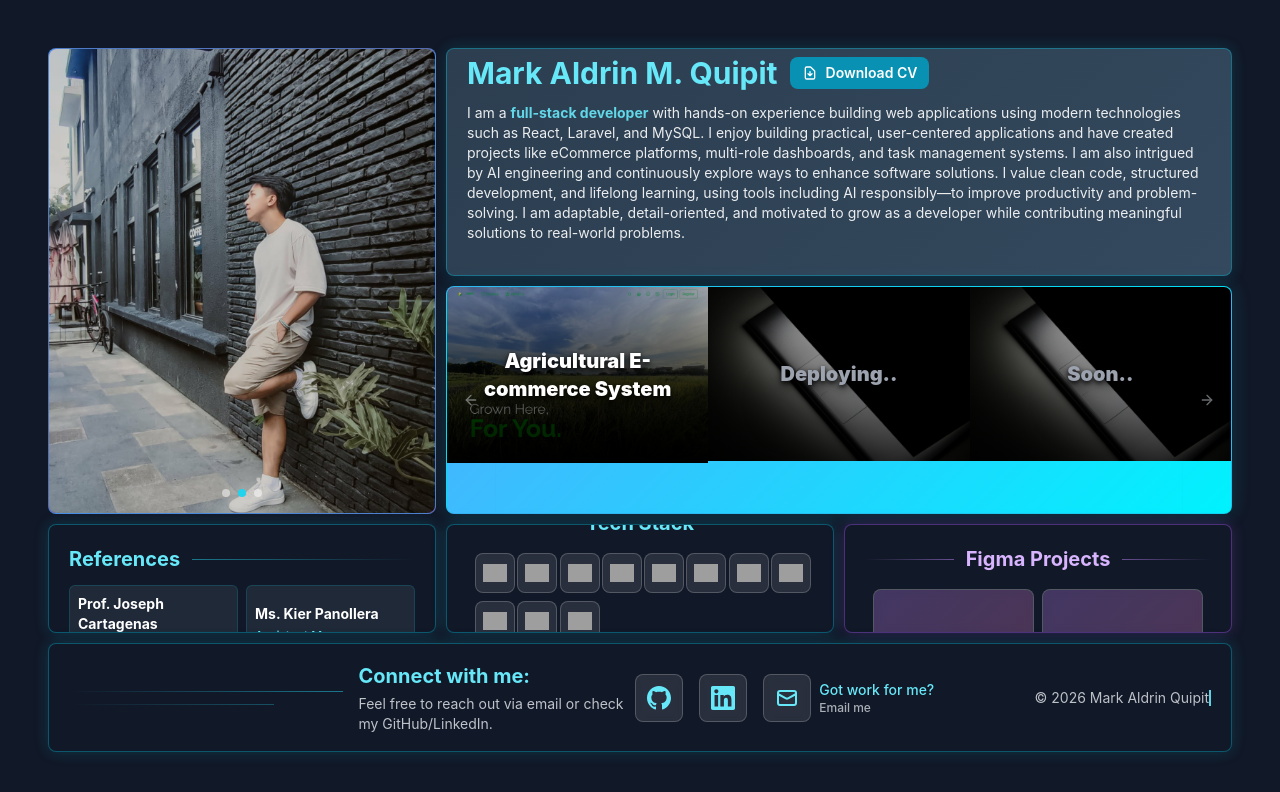
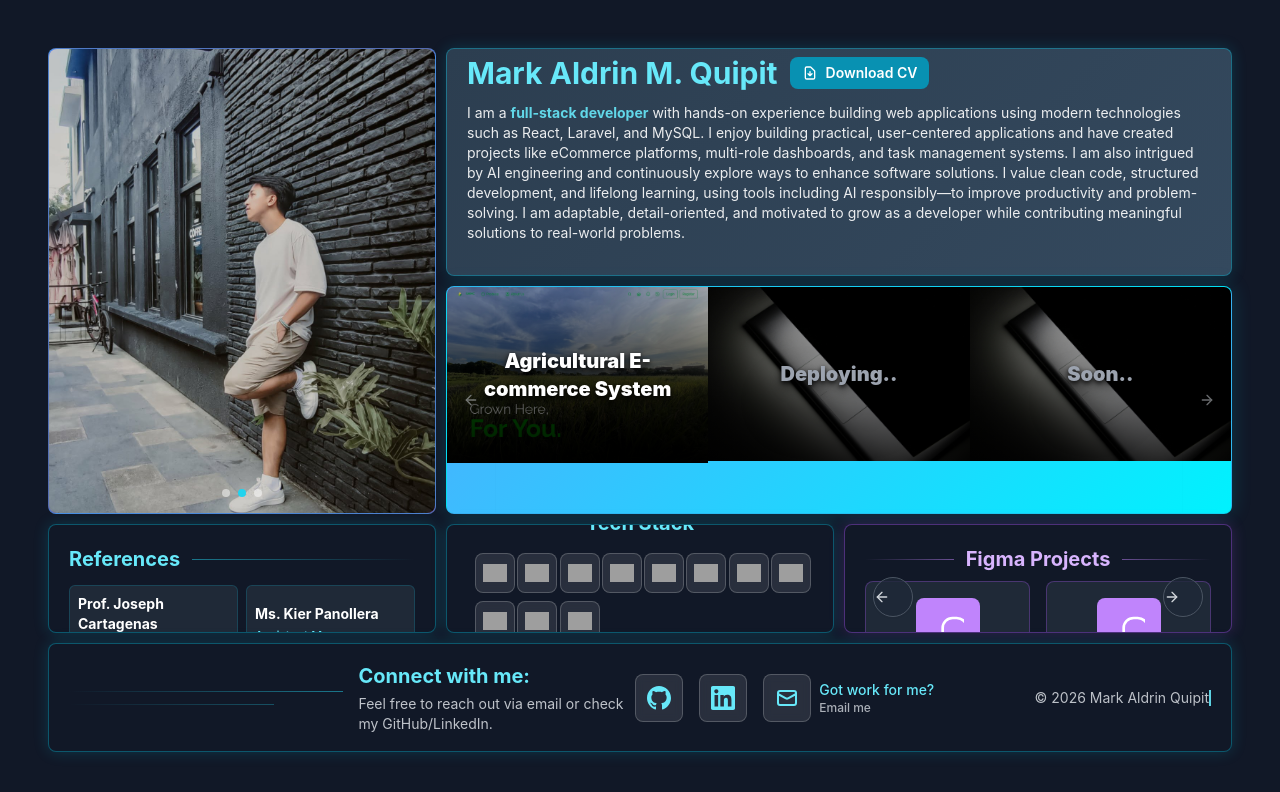
Before and after one commit to MarkA-Quipit/Grid-Portfolio, a React (Create React App) app: page / in a window 1280 px wide. Shown: the top 792 px of the page. Built offline with nearby package versions, Linux system fonts and the light colour scheme; grey boxes are pictures that could not be loaded.

Commit message:
updated figma project grid design

```diff
--- a/src/components/FigmaProjects.tsx
+++ b/src/components/FigmaProjects.tsx
@@ -5,8 +5,16 @@ import {
   TooltipProvider,
   TooltipTrigger,
 } from "./ui/tooltip"
+import {
+  Carousel,
+  CarouselContent,
+  CarouselItem,
+  CarouselNext,
+  CarouselPrevious,
+} from "./ui/carousel"
 
 interface FigmaProject {
+  id: number;
   name: string;
   description: string;
   thumbnail: string;
@@ -24,28 +32,88 @@ const FigmaProjects: React.FC<FigmaProjectsProps> = ({
 }) => {
   const figmaProjects: FigmaProject[] = [
     {
-      name: 'E-Commerce UI Kit',
-      description: 'Complete design system for online shopping platforms',
-      thumbnail: '/images/figma-project-1.jpg',
-      link: '#'
+      id: 1,
+      name: 'E-Commerce Platform',
+      description: 'Complete design system for online shopping with product catalogs, checkout flows, and user dashboards',
+      thumbnail: '/images/figma-ecommerce.jpg',
+      link: 'https://figma.com/file/ecommerce-platform'
     },
     {
-      name: 'Dashboard Design',
-      description: 'Admin dashboard with data visualization components',
-      thumbnail: '/images/figma-project-2.jpg',
-      link: '#'
+      id: 2,
+      name: 'SaaS Dashboard',
+      description: 'Modern admin dashboard with data visualization, analytics charts, and user management interfaces',
+      thumbnail: '/images/figma-dashboard.jpg',
+      link: 'https://figma.com/file/saas-dashboard'
     },
     {
-      name: 'Mobile App Wireframes',
-      description: 'iOS and Android app wireframes and prototypes',
-      thumbnail: '/images/figma-project-3.jpg',
-      link: '#'
+      id: 3,
+      name: 'Mobile Banking App',
+      description: 'iOS and Android banking app with secure authentication, transaction history, and payment features',
+      thumbnail: '/images/figma-banking.jpg',
+      link: 'https://figma.com/file/mobile-banking'
     },
     {
-      name: 'Landing Page Design',
-      description: 'Modern landing page with conversion optimization',
-      thumbnail: '/images/figma-project-4.jpg',
-      link: '#'
+      id: 4,
+      name: 'Food Delivery App',
+      description: 'Restaurant discovery and food ordering app with real-time tracking and payment integration',
+      thumbnail: '/images/figma-food-delivery.jpg',
+      link: 'https://figma.com/file/food-delivery'
+    },
+    {
+      id: 5,
+      name: 'Design System Library',
+      description: 'Comprehensive design system with components, tokens, typography, and brand guidelines',
+      thumbnail: '/images/figma-design-system.jpg',
+      link: 'https://figma.com/file/design-system'
+    },
+    {
+      id: 6,
+      name: 'Healthcare Portal',
+      description: 'Patient management system with appointment scheduling, medical records, and telemedicine features',
+      thumbnail: '/images/figma-healthcare.jpg',
+      link: 'https://figma.com/file/healthcare-portal'
+    },
+    {
+      id: 7,
+      name: 'Learning Management',
+      description: 'Educational platform with course creation, student progress tracking, and interactive learning tools',
+      thumbnail: '/images/figma-lms.jpg',
+      link: 'https://figma.com/file/learning-management'
+    },
+    {
+      id: 8,
+      name: 'Real Estate Platform',
+      description: 'Property listing and management platform with search filters, virtual tours, and agent profiles',
+      thumbnail: '/images/figma-real-estate.jpg',
+      link: 'https://figma.com/file/real-estate'
+    },
+    {
+      id: 9,
+      name: 'Social Media App',
+      description: 'Modern social networking app with posts, stories, messaging, and community features',
+      thumbnail: '/images/figma-social-media.jpg',
+      link: 'https://figma.com/file/social-media'
+    },
+    {
+      id: 10,
+      name: 'Fitness Tracker',
+      description: 'Health and fitness app with workout plans, progress tracking, and nutrition monitoring',
+      thumbnail: '/images/figma-fitness.jpg',
+      link: 'https://figma.com/file/fitness-tracker'
+    },
+    {
+      id: 11,
+      name: 'Travel Booking',
+      description: 'Travel planning platform with flight bookings, hotel reservations, and itinerary management',
+      thumbnail: '/images/figma-travel.jpg',
+      link: 'https://figma.com/file/travel-booking'
+    },
+    {
+      id: 12,
+      name: 'Crypto Trading',
+      description: 'Cryptocurrency trading platform with portfolio management, market analysis, and secure transactions',
+      thumbnail: '/images/figma-crypto.jpg',
+      link: 'https://figma.com/file/crypto-trading'
     }
   ];
 
@@ -63,43 +131,43 @@ const FigmaProjects: React.FC<FigmaProjectsProps> = ({
             <p className="figma-description leading-relaxed opacity-90 text-xs sm:text-sm lg:text-xs xl:text-sm 2xl:text-base mb-3 sm:mb-4 lg:mb-2 xl:mb-3 2xl:mb-4">{description}</p>
           )}
 
-          {/* Figma projects grid */}
-          <div className="flex-1 flex items-center justify-center px-1 sm:px-2 py-1 sm:py-2 lg:px-1 lg:py-1 xl:px-2 xl:py-2">
-            <div className="grid grid-cols-2 gap-2 sm:gap-3 lg:gap-1.5 xl:gap-2 2xl:gap-3 max-w-full w-full">
-              {figmaProjects.map((project, index) => (
-                <Tooltip key={index}>
-                  <TooltipTrigger asChild>
-                    <a
-                      href={project.link}
-                      className="group relative aspect-square rounded-lg bg-white/10 border border-white/20 hover:scale-105 hover:bg-white/20 transition-all duration-200 cursor-pointer flex items-center justify-center flex-shrink-0 backdrop-blur-sm overflow-hidden"
-                    >
-                      {/* Placeholder for project thumbnail */}
-                      <div className="w-full h-full bg-gradient-to-br from-purple-500/20 to-pink-500/20 flex items-center justify-center">
-                        <div className="text-center p-2">
-                          <div className="w-6 h-6 sm:w-8 sm:h-8 lg:w-6 lg:h-6 xl:w-8 xl:h-8 2xl:w-10 2xl:h-10 mx-auto mb-1 bg-purple-400 rounded-full flex items-center justify-center">
-                            <svg className="w-3 h-3 sm:w-4 sm:h-4 lg:w-3 lg:h-3 xl:w-4 xl:h-4 2xl:w-5 2xl:h-5 text-white" fill="currentColor" viewBox="0 0 24 24">
-                              <path d="M15.5 2A8.5 8.5 0 0 0 7 10.5v3A8.5 8.5 0 0 0 15.5 22h3A8.5 8.5 0 0 0 27 13.5v-3A8.5 8.5 0 0 0 18.5 2h-3zM15.5 4h3A6.5 6.5 0 0 1 25 10.5v3A6.5 6.5 0 0 1 18.5 20h-3A6.5 6.5 0 0 1 9 13.5v-3A6.5 6.5 0 0 1 15.5 4z"/>
-                            </svg>
-                          </div>
-                          <div className="text-xs font-medium text-purple-200 leading-tight">{project.name}</div>
-                        </div>
+          {/* Figma projects carousel */}
+          <div className="flex-1 relative min-h-0">
+            <Carousel
+              className="w-full h-full"
+              opts={{
+                align: "start",
+                loop: true,
+                slidesToScroll: 1,
+              }}
+            >
+              <CarouselContent className="h-full">
+                {figmaProjects.slice(0, 6).map((project) => (
+                  <CarouselItem key={project.id} className="basis-full lg:basis-1/2 h-full">
+                    <div className="w-full h-full bg-gray-800 border border-purple-500/30 rounded-lg hover:bg-gray-700 transition-all duration-300 group cursor-pointer relative overflow-hidden p-4 flex flex-col justify-center items-center text-center">
+                      {/* Figma icon */}
+                      <div className="w-16 h-16 bg-purple-400 rounded-lg flex items-center justify-center mb-4">
+                        <svg className="w-8 h-8 text-white" fill="currentColor" viewBox="0 0 24 24">
+                          <path d="M15.5 2A8.5 8.5 0 0 0 7 10.5v3A8.5 8.5 0 0 0 15.5 22h3A8.5 8.5 0 0 0 27 13.5v-3A8.5 8.5 0 0 0 18.5 2h-3zM15.5 4h3A6.5 6.5 0 0 1 25 10.5v3A6.5 6.5 0 0 1 18.5 20h-3A6.5 6.5 0 0 1 9 13.5v-3A6.5 6.5 0 0 1 15.5 4z"/>
+                        </svg>
                       </div>
 
-                      {/* Hover overlay */}
-                      <div className="absolute inset-0 bg-purple-500/10 opacity-0 group-hover:opacity-100 transition-opacity duration-200"></div>
-                    </a>
-                  </TooltipTrigger>
-                  <TooltipContent
-                    side="top"
-                    sideOffset={8}
-                    className="z-[9999] bg-gray-800 border border-gray-600 text-white px-2 py-1 text-sm rounded shadow-lg max-w-xs"
-                  >
-                    <p className="font-medium">{project.name}</p>
-                    <p className="text-xs text-gray-300 mt-1">{project.description}</p>
-                  </TooltipContent>
-                </Tooltip>
-              ))}
-            </div>
+                      {/* Project info */}
+                      <h3 className="text-lg font-bold text-white group-hover:text-purple-300 transition-colors duration-300 mb-2">
+                        {project.name}
+                      </h3>
+                      <p className="text-sm text-gray-300 group-hover:text-gray-200 transition-colors duration-300 leading-relaxed">
+                        {project.description}
+                      </p>
+                    </div>
+                  </CarouselItem>
+                ))}
+              </CarouselContent>
+
+              {/* Navigation buttons */}
+              <CarouselPrevious className="absolute left-2 top-1/2 -translate-y-1/2 h-10 w-10 bg-gray-800/80 border border-gray-600 text-gray-300 rounded-full hover:bg-gray-700 hover:text-purple-300 transition-all duration-300" />
+              <CarouselNext className="absolute right-2 top-1/2 -translate-y-1/2 h-10 w-10 bg-gray-800/80 border border-gray-600 text-gray-300 rounded-full hover:bg-gray-700 hover:text-purple-300 transition-all duration-300" />
+            </Carousel>
           </div>
         </div>
       </div>
```
